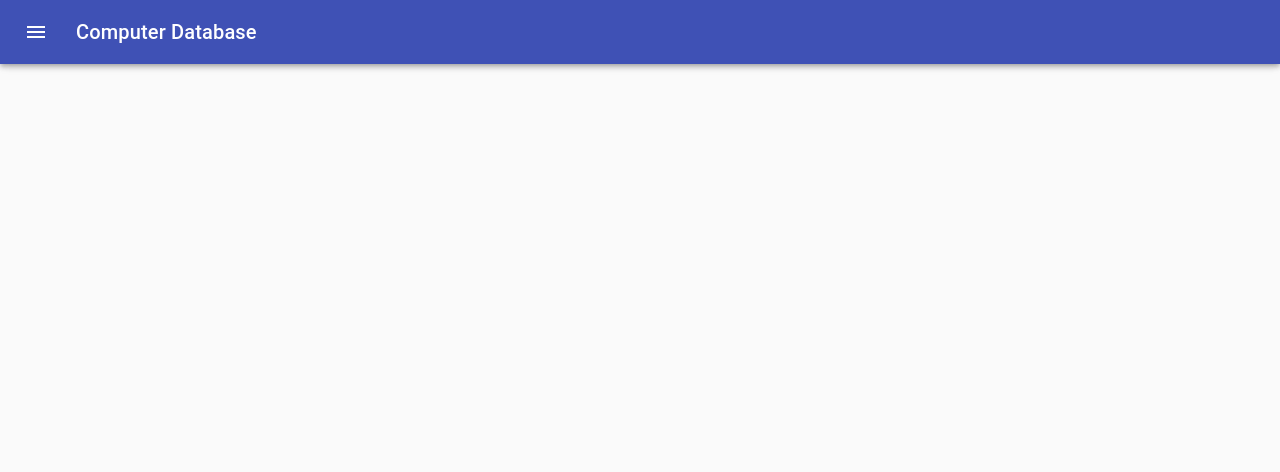
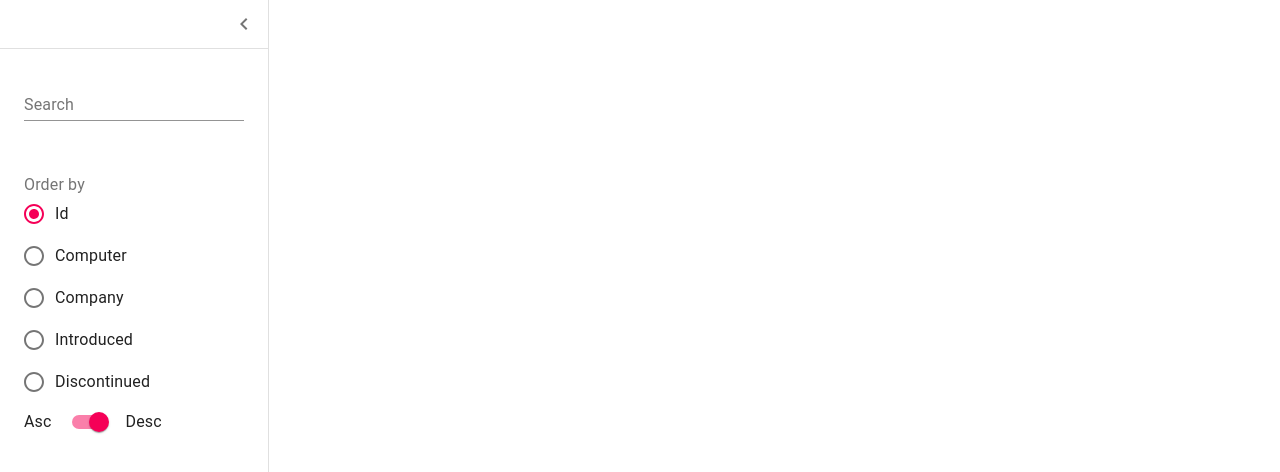
Before and after one commit to Lumenol/cdb-front, a React (Create React App) app: page / in a window 1280 px wide. Shown: the top 472 px of the page. Built offline with nearby package versions, Linux system fonts and the light colour scheme.

Commit message:
refacto theme commun

```diff
--- a/package.json
+++ b/package.json
@@ -5,13 +5,13 @@
   "dependencies": {
     "@material-ui/core": "^4.1.1",
     "@material-ui/icons": "^4.2.0",
+    "clsx": "latest",
     "material-ui": "^0.20.2",
     "react": "^16.8.6",
     "react-dom": "^16.8.6",
     "react-redux": "^7.1.0",
     "react-scripts": "3.0.1",
-    "redux": "^4.0.1",
-    "clsx": "latest"
+    "redux": "^4.0.1"
   },
   "devDependencies": {
     "sonarqube-scanner-node": "^0.0.10"
--- a/src/components/InputSearch.js
+++ b/src/components/InputSearch.js
@@ -1,28 +1,16 @@
 import React from 'react';
-import {makeStyles} from '@material-ui/core/styles';
 import TextField from '@material-ui/core/TextField';
 import Grid from '@material-ui/core/Grid';
-import Computer from '@material-ui/icons/Computer';
 
-const useStyles = makeStyles(theme => ({
-    margin: {
-        margin: theme.spacing(3),
-    },
-}));
 
 export default function InputSearch() {
-    const classes = useStyles();
-
     return (
         <div>
-            <div className={classes.margin}>
-                <Grid container spacing={1} alignItems="flex-end">
-                    <Grid item>
-                        <Computer/>
-                        <TextField id="input-with-icon-grid" label="Search"/>
-                    </Grid>
+            <Grid container spacing={1} alignItems="flex-end">
+                <Grid item>
+                    <TextField id="input-with-icon-grid" label="Search"/>
                 </Grid>
-            </div>
+            </Grid>
         </div>
     );
 }
--- a/src/components/Menu.js
+++ b/src/components/Menu.js
@@ -1,146 +1,54 @@
 import React from 'react';
-import clsx from 'clsx';
-import {makeStyles, useTheme} from '@material-ui/core/styles';
+import {makeStyles} from '@material-ui/core/styles';
 import Drawer from '@material-ui/core/Drawer';
-import CssBaseline from '@material-ui/core/CssBaseline';
-import AppBar from '@material-ui/core/AppBar';
-import Toolbar from '@material-ui/core/Toolbar';
 import List from '@material-ui/core/List';
-import Typography from '@material-ui/core/Typography';
 import Divider from '@material-ui/core/Divider';
 import IconButton from '@material-ui/core/IconButton';
-import MenuIcon from '@material-ui/icons/Menu';
 import ChevronLeftIcon from '@material-ui/icons/ChevronLeft';
-import ChevronRightIcon from '@material-ui/icons/ChevronRight';
 import SwitchDirection from "./SwitchDirection";
 import OrderBy from "./OrderBy";
 import InputSearch from "./InputSearch";
 
-const drawerWidth = 240;
 
 const useStyles = makeStyles(theme => ({
-    root: {
-        display: 'flex',
-    },
-    appBar: {
-        transition: theme.transitions.create(['margin', 'width'], {
-            easing: theme.transitions.easing.sharp,
-            duration: theme.transitions.duration.leavingScreen,
-        }),
-    },
-    appBarShift: {
-        width: `calc(100% - ${drawerWidth}px)`,
-        marginLeft: drawerWidth,
-        transition: theme.transitions.create(['margin', 'width'], {
-            easing: theme.transitions.easing.easeOut,
-            duration: theme.transitions.duration.enteringScreen,
-        }),
-    },
-    menuButton: {
-        marginRight: theme.spacing(2),
-    },
-    hide: {
-        display: 'none',
-    },
-    drawer: {
-        width: drawerWidth,
-        flexShrink: 0,
-    },
-    drawerPaper: {
-        width: drawerWidth,
-    },
-    drawerHeader: {
-        display: 'flex',
-        alignItems: 'center',
-        padding: '0 8px',
-        ...theme.mixins.toolbar,
-        justifyContent: 'flex-end',
-    },
-    content: {
-        flexGrow: 1,
-        padding: theme.spacing(3),
-        transition: theme.transitions.create('margin', {
-            easing: theme.transitions.easing.sharp,
-            duration: theme.transitions.duration.leavingScreen,
-        }),
-        marginLeft: -drawerWidth,
-    },
-    contentShift: {
-        transition: theme.transitions.create('margin', {
-            easing: theme.transitions.easing.easeOut,
-            duration: theme.transitions.duration.enteringScreen,
-        }),
-        marginLeft: 0,
+    margin: {
+        margin: theme.spacing(3),
     },
 }));
 
+
 export default function PersistentDrawerLeft() {
     const classes = useStyles();
-    const theme = useTheme();
-    const [open, setOpen] = React.useState(false);
+    const [open, setOpen] = React.useState(true);
 
-    function handleDrawerOpen() {
+    function handleDrawerClose() {
         setOpen(true);
     }
 
-    function handleDrawerClose() {
-        setOpen(false);
-    }
-
     return (
-        <div className={classes.root}>
-            <CssBaseline/>
-            <AppBar
-                position="fixed"
-                className={clsx(classes.appBar, {
-                    [classes.appBarShift]: open,
-                })}
-            >
-                <Toolbar>
-                    <IconButton
-                        color="inherit"
-                        aria-label="Open drawer"
-                        onClick={handleDrawerOpen}
-                        edge="start"
-                        className={clsx(classes.menuButton, open && classes.hide)}
-                    >
-                        <MenuIcon/>
-                    </IconButton>
-                    <Typography variant="h6" noWrap>
-                        Computer Database
-                    </Typography>
-                </Toolbar>
-            </AppBar>
+        <div>
             <Drawer
-                className={classes.drawer}
                 variant="persistent"
                 anchor="left"
                 open={open}
-                classes={{
-                    paper: classes.drawerPaper,
-                }}
             >
-                <div className={classes.drawerHeader}>
-                    <IconButton onClick={handleDrawerClose}>
-                        {theme.direction === 'ltr' ? <ChevronLeftIcon/> : <ChevronRightIcon/>}
+                <div>
+                    <IconButton onClick={handleDrawerClose} style={{float: "right"}}>
+                        <ChevronLeftIcon/>
                     </IconButton>
                 </div>
                 <Divider/>
-                <List>
+                <div className={classes.margin}>
                     <InputSearch/>
+                </div>
+                <List className={classes.margin}>
                     <OrderBy/>
                     <SwitchDirection/>
                 </List>
 
             </Drawer>
-            <main
-                className={clsx(classes.content, {
-                    [classes.contentShift]: open,
-                })}
-            >
-                <div className={classes.drawerHeader}/>
 
-            </main>
         </div>
+
     );
 }
--- a/src/components/OrderBy.js
+++ b/src/components/OrderBy.js
@@ -1,19 +1,12 @@
 import React from 'react';
-import {makeStyles} from '@material-ui/core/styles';
 import Radio from '@material-ui/core/Radio';
 import RadioGroup from '@material-ui/core/RadioGroup';
 import FormControlLabel from '@material-ui/core/FormControlLabel';
 import FormControl from '@material-ui/core/FormControl';
 import FormLabel from '@material-ui/core/FormLabel';
 
-const useStyles = makeStyles(theme => ({
-    margin: {
-        margin: theme.spacing(3),
-    },
-}));
 
 export default function OrderBy() {
-    const classes = useStyles();
 
     const [value, setValue] = React.useState('Id');
 
@@ -22,11 +15,10 @@ export default function OrderBy() {
     }
 
     return (
-        <div className={classes.root}>
-            <FormControl component="fieldset" className={classes.margin}>
+        <div>
+            <FormControl component="fieldset">
                 <FormLabel component="legend">Order by</FormLabel>
                 <RadioGroup
-                    className={classes.group}
                     value={value}
                     onChange={handleChange}
                 >
--- a/src/components/SwitchDirection.js
+++ b/src/components/SwitchDirection.js
@@ -1,17 +1,10 @@
 import React from 'react';
 import Switch from '@material-ui/core/Switch';
-import {makeStyles} from "@material-ui/core";
 import Grid from "@material-ui/core/Grid";
 import Typography from "@material-ui/core/Typography";
 
-const useStyles = makeStyles(theme => ({
-    margin: {
-        margin: theme.spacing(3),
-    },
-}));
 
 export default function SwitchDirection() {
-    const classes = useStyles();
 
     const [state, setState] = React.useState({
         checkedA: true,
@@ -23,7 +16,7 @@ export default function SwitchDirection() {
     };
 
     return (
-        <Typography component="div" className={classes.margin}>
+        <Typography component="div">
             <Grid component="label" container alignItems="center" spacing={1}>
                 <Grid item>Asc</Grid>
                 <Grid item>
```
